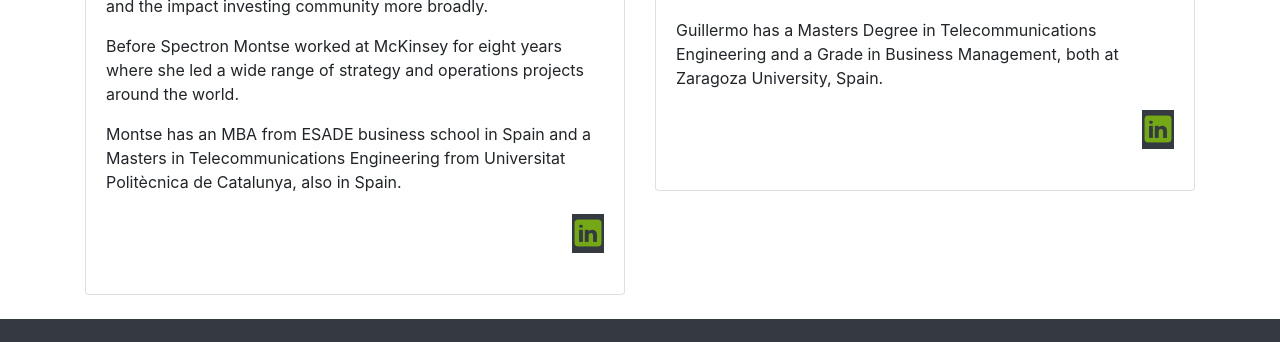
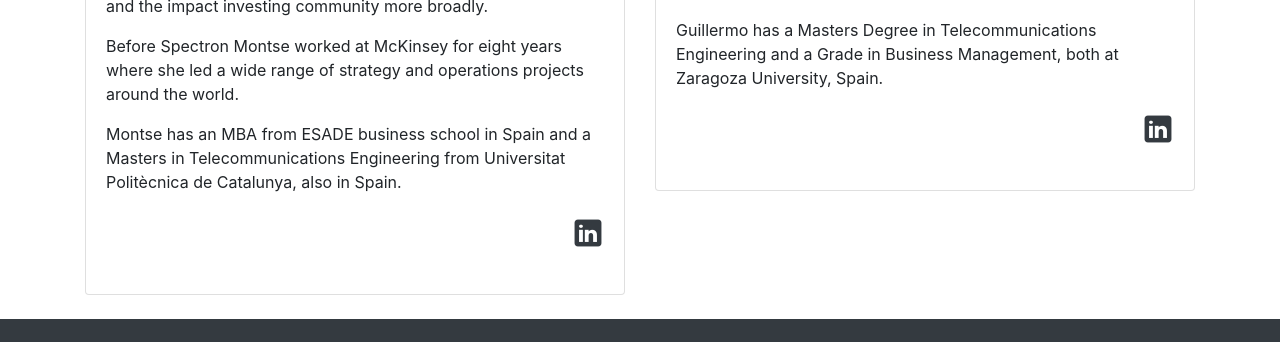
Before and after one commit to Frogtek/frogtek.github.io, a Jekyll site: the page built from about.html, in a window 1280 px wide. Shown: the part 816-1158 px from the top of the page. Built offline with Jekyll 4.4.1, drawn with Linux system fonts in a browser that asks for light colours.

Commit message:
Tweak about linkedin icons

```diff
--- a/about.html
+++ b/about.html
@@ -40,7 +40,7 @@ redirect_from:
                     Engineering from Universitat Politècnica de Catalunya, also in Spain.
                 </p>
                 <p class="text-right"><a href="https://www.linkedin.com/in/montse-mora-9b695744/"
-                                         target="_blank"><span class="icon icon-linkedin bg-dark"></span></a>
+                                         target="_blank"><span class="icon icon-linkedin text-dark"></span></a>
                 </p>
             </div>
         </div>
@@ -71,7 +71,7 @@ redirect_from:
                     University, Spain.
                 </p>
                 <p class="text-right"><a href="https://www.linkedin.com/in/guillermocaudevilla/"
-                                         target="_blank"><span class="icon icon-linkedin bg-dark"></span></a>
+                                         target="_blank"><span class="icon icon-linkedin text-dark"></span></a>
                 </p>
             </div>
         </div>
```
